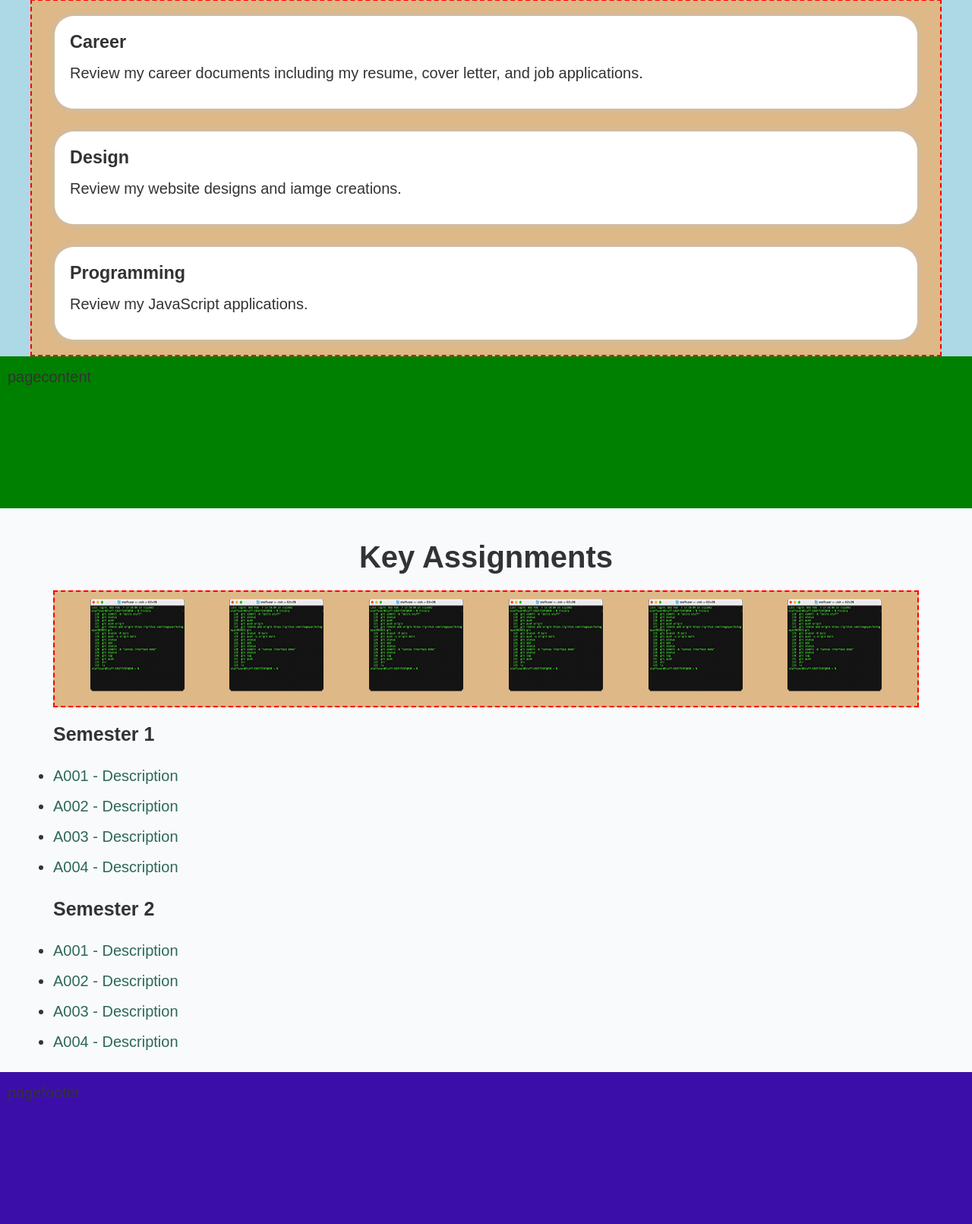
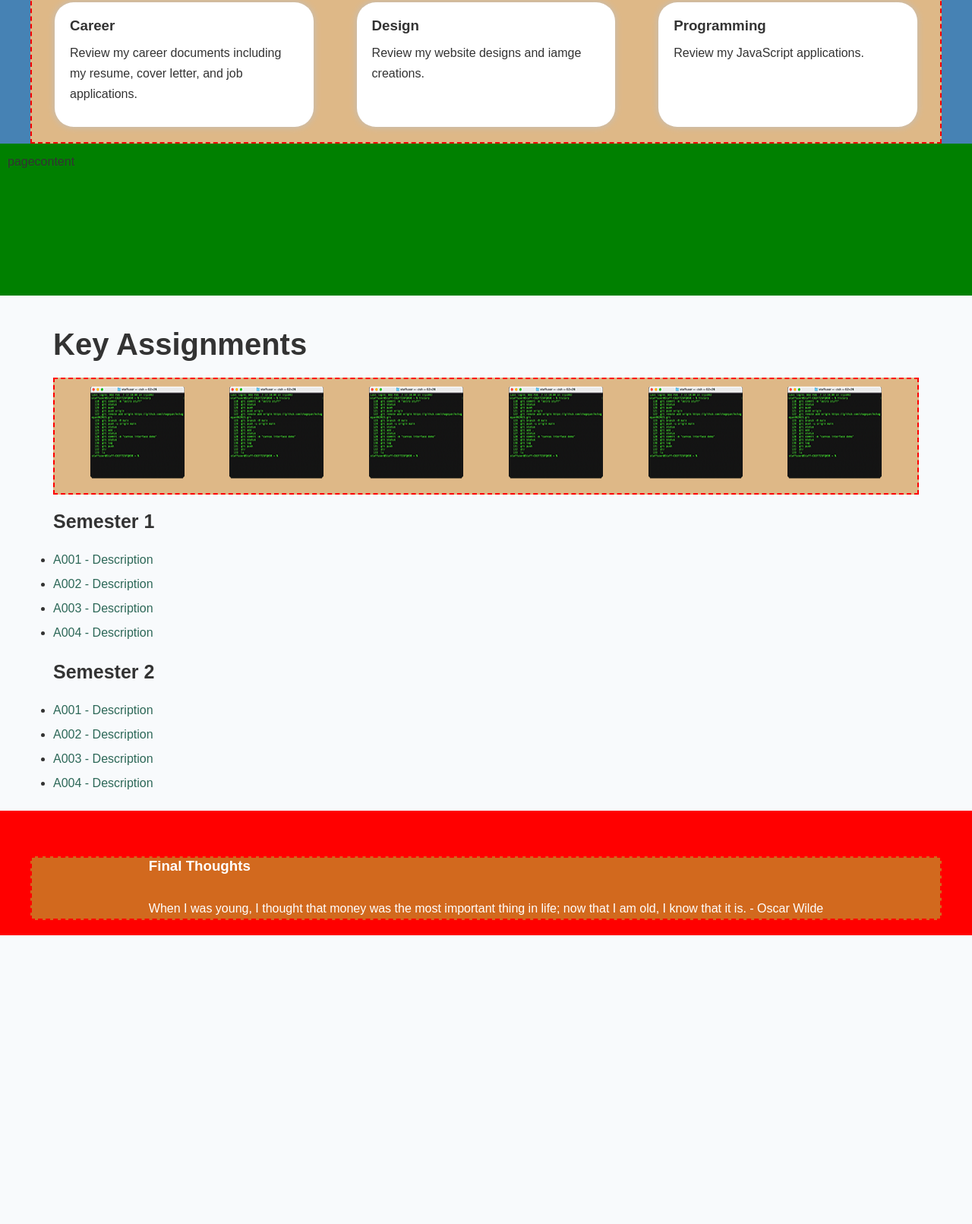
Before and after one commit to Srios252/srios062023, a plain HTML site: page Semester2/ThemeBuild/index.html in a window 1280 px wide. Shown: the part 595-2206 px from the top of the page at 76% size. After the commit the page ends 1826 px from the top, so only its background shows below. Drawn offline with Linux system fonts and the light colour scheme.

Commit message:
themebuild update march 7

```diff
--- a/Semester2/ThemeBuild/index.html
+++ b/Semester2/ThemeBuild/index.html
@@ -226,50 +226,82 @@
     100%{transform:rotate(-15deg);}
 }
     /* End Semesters Thumbnail Section Styles */
+        /* Footer Section */
 #pagefooter{
-            padding:1rem;
-            min-height:200px;
-            background-color: rgb(60, 14, 169);
+background-color: var(--color-primary);
+color:#fff;
+text-align:center;
+padding:2rem;
+padding-top:6rem;
 }
+#pagefooter .container{
+    background-color: chocolate;
+    border:2px dashed red;
+    display:flex;
+    justify-content: space-evenly;
+    align-items:center;
+}
+#pagefooter a{
+    color:#fff;
+}
+#pagefooter a:hover{
+    color:#b7c1bf;
+}
+#pagefooter h3{
+    padding-bottom:3rem;
+}
+#pagefooter #quote{
+    text-align:left;
+}
+#pagefooterlinks{
+    display:none;
+}
+/* End Footer Section Styles */
 
 /* Media Queries */
 @media only screen and (min-width:320px){
-            body{
-                font-size: 1rem;
-            }
 #features{
-                background-color: green;
+    background-color: magenta;
 }
 }
 @media only screen and (min-width:480px){
-            body{
-                font-size: 1.4em;
-            }
     #features{
-                background-color: turquoise;
+        background-color: yellow;
     }
 }
 @media only screen and (min-width:768px){
-            body{
-                font-size: 1.6rem;
+    #features{
+        background-color: lime;}
+        .card{
+            flex-basis:30%;
         }
-            #features{
-                background-color: purple;
+        #features .container{
+            flex-direction: row;
+        }
+        h1, h2{
+            text-align: left;
         }
     }
     @media only screen and (min-width:1024px){
         #features{
-                background-color: lightpink;
+            background-color: coral;}
+            #logosbig{
+                display:block;
+                margin:auto:
+            }
+            #logossmall{
+                display:none;
             }
         }
         @media only screen and (min-width:1200px){
-            body{
-                font-size: 2rem;
+            #features{
+                background-color: steelblue;
             }
-            #features{
-                background-color: lightblue;
+            #pagefooterlink{
+                display:block;
             }
         }
+
         /*  */
     </style>
 </head>
@@ -392,9 +424,26 @@
 
 
 <!-- Begin Pagefooter -->
-    <footer id="pagefooter">pagefooter
+<footer id="pagefooter">
+    <div class="container">
+        <div id="quote">
+            <h3>Final Thoughts</h3>
+            <blockquote>
+                When I was young, I thought that money was the most important thing in life; now that I am old, I know that it is. - Oscar Wilde
+            </blockquote>
+        </div>
+        <!-- End quote -->
 
-        <div class="container"></div>
+        <div id="pagefooterlinks">
+            <h3>Links</h3>
+            <ul>
+                <li><a href="index.html">Home</a></li>
+                <li><a href="index.html">About</a></li>
+                <li><a href="index.html">Blog</a></li>
+            </ul>
+        </div>
+        <!-- End footer links -->
+    </div>
     <!-- End container -->
 </footer>
 <!-- End Pagefooter -->
```
Lines whose indentation alone changed are shown as unchanged.
